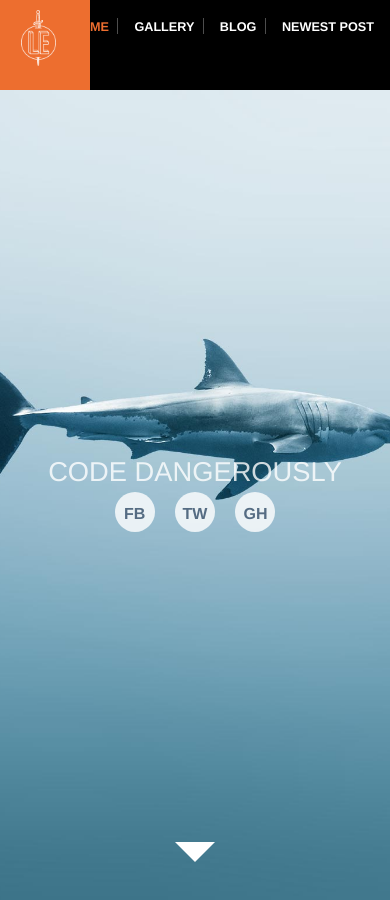
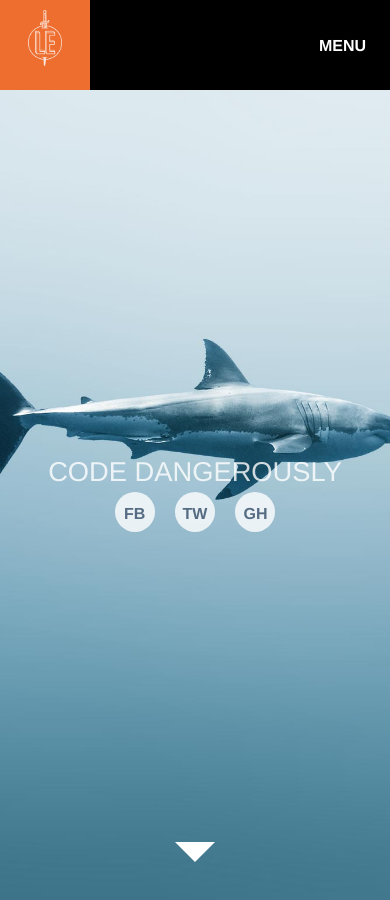
Before and after one commit to hzau-kuo-jiang/LE-Jekyll-follow, a Jekyll site: the page built from index.html, in a window 390 px wide and 900 px high. Built offline with Jekyll 4.4.1, drawn with Linux system fonts in a browser that asks for light colours; some of the changed text lies outside the part shown.

Commit message:
Add mobile styling

```diff
--- a/_includes/header.html
+++ b/_includes/header.html
@@ -1,5 +1,7 @@
 <header class="header">
 	<nav>
+		<input class="mobile-menu-check" id="mobile-menu" type="checkbox">
+		<label class="show-mobile-menu" for="mobile-menu">Menu</label>
 		<ul class="header-nav nav-links">
 			{% include nav-links.html %}
 		</ul>
--- a/_includes/nav-links.html
+++ b/_includes/nav-links.html
@@ -1,4 +1,12 @@
 <li><a href="/">Home</a></li>
 <li><a href="/gallery">Gallery</a></li>
-<li><a href="/blog">Blog</a></li>
+<li class="dropdown">
+	<a class="drop-trigger" href="/blog">Blog</a>
+	<ul class="drop-menu">
+		<li>Recent Posts</li>
+		{% for post in site.posts limit:5 %}
+		<li><a href="{{ post.url }}">{{ post.title }}</a></li>
+		{% endfor %}
+	</ul>
+</li>
 <li><a href="{{ site.posts.first.url }}">Newest Post</a></li>
--- a/css/main.css
+++ b/css/main.css
@@ -131,11 +131,13 @@ h2 + p {
 	padding-left: 1em;
 }
 
-.header-nav a {
+.header-nav a,
+.drop-trigger {
 	color: #ffffff;
 }
 
-.nav-links a {
+.nav-links a,
+.drop-trigger {
 	font-size: .8rem;
 	font-weight: bold;
 	text-decoration: none;
@@ -175,6 +177,109 @@ h2 + p {
 .header-logo:hover,
 .header-logo:active {
 	background-color: #ed6e2f;
+}
+
+/* Region DROPDOWN STYLES */
+.dropdown {
+	position: relative;
+}
+
+.dropdown:hover .drop-menu {
+	display: block;
+}
+
+.dropdown:hover .drop-trigger::after {
+	border-top-color: #ed6e2f;
+}
+
+.drop-trigger {
+	display: inline-block;
+	padding-right: 1.5em;
+	position: relative;
+}
+
+.drop-trigger::after {
+	border: 0.3em solid transparent;
+	border-top-color: #ffffff;
+	content: '';
+	height: 0;
+	position: absolute;
+	right: 0;
+	top: 0.3em;
+	width: 0;
+}
+
+.drop-menu {
+	box-shadow: 0 0 10px 0 rgba(0, 0, 0, 0.2);
+	display: none;
+	list-style: none;
+	padding: 1em 0 0;
+	position: absolute;
+	right: 0;
+	z-index: 9;
+}
+
+.drop-menu::before {
+	border: 0.6em solid transparent;
+	border-bottom-color: #ffffff;
+	content: '';
+	height: 0;
+	position: absolute;
+	right: 1em;
+	top: -0.1em;
+	width: 0;
+}
+
+.drop-menu li {
+	background-color: #fff;
+}
+
+.drop-menu li ~ li {
+	border-top: 1px solid rgba(0, 0, 0, 0.1);
+}
+
+.drop-menu li:first-child {
+	border-radius: 5px 5px 0 0;
+	color: #999999;
+	font-size: 0.5em;
+	padding: 1em 1em 0.25em;
+	text-align: right;
+	text-transform: uppercase;
+}
+
+.drop-menu li:last-child {
+	border-radius: 0 0 5px 5px;
+}
+
+.drop-menu a {
+	color: #333333;
+	display: block;
+	font-weight: normal;
+	padding: 0.5em 2em 0.5em 1em;
+	text-align: left;
+	text-transform: none;
+	white-space: nowrap;
+}
+
+.drop-menu a:hover {
+	background-color: rgba(0, 0, 0, 0.1);
+	color: #333333;
+}
+
+/* Region HIDE IN THE FOOTER */
+.footer .dropdown:hover .drop-menu,
+.footer .drop-trigger::after {
+	display: none;
+}
+
+.footer .drop-trigger {
+	padding-right: 0;
+}
+
+/* Region MOBILE MENU */
+.mobile-menu-check,
+.show-mobile-menu {
+	display: none;
 }
 
 /* Region FOOTER STYLES */
@@ -607,6 +712,69 @@ h2 + p {
 		left: auto;
 	}
 
+	/* Region MOBILE MENU */
+	.show-mobile-menu {
+		display: block;
+		float: right;
+		font-weight: bold;
+		margin-top: 1.5vh;
+		padding: 1.5em;
+		position: relative;
+		text-transform: uppercase;
+	}
+
+	.header-nav {
+		background-color: #444;
+		box-sizing: border-box;
+		left: 0;
+		max-height: 0;
+		overflow: hidden;
+		padding: 0;
+		position: absolute;
+		text-align: center;
+		top: 10vh;
+		transition: all 0.5s ease-in-out;
+		width: 100%;
+		z-index: 9;
+	}
+
+	.header-nav li {
+		display: block;
+		margin-top: 1em;
+	}
+
+	.header-nav li:last-child {
+		margin-bottom: 1em;
+	}
+
+	.header-nav li:first-child a {
+		color: #ffffff;
+	}
+
+	/* Region HIDE DROPDOWN IN THE NAV MENU */
+	.header-nav .dropdown:hover .drop-menu,
+	.header-nav .drop-trigger::after {
+		display: none;
+	}
+
+	.header-nav .drop-trigger {
+		padding-right: 0;
+	}
+
+	.mobile-menu-check:checked ~ .header-nav {
+		max-height: 100vh;
+	}
+
+	.mobile-menu-check:checked ~ .show-mobile-menu:after {
+		background-color: #000;
+		color: #ed6e2f;
+		content: "CLOSE";
+		left: 0;
+		position: absolute;
+		text-align: center;
+		width: 100%;
+	}
+
 	/* Region HOME STYLES */
 	.home-callout {
 		flex-direction: column;
```
Also changed, not shown: _posts/2023-06-16-title-of-post.md (added, +32 -0 lines).
